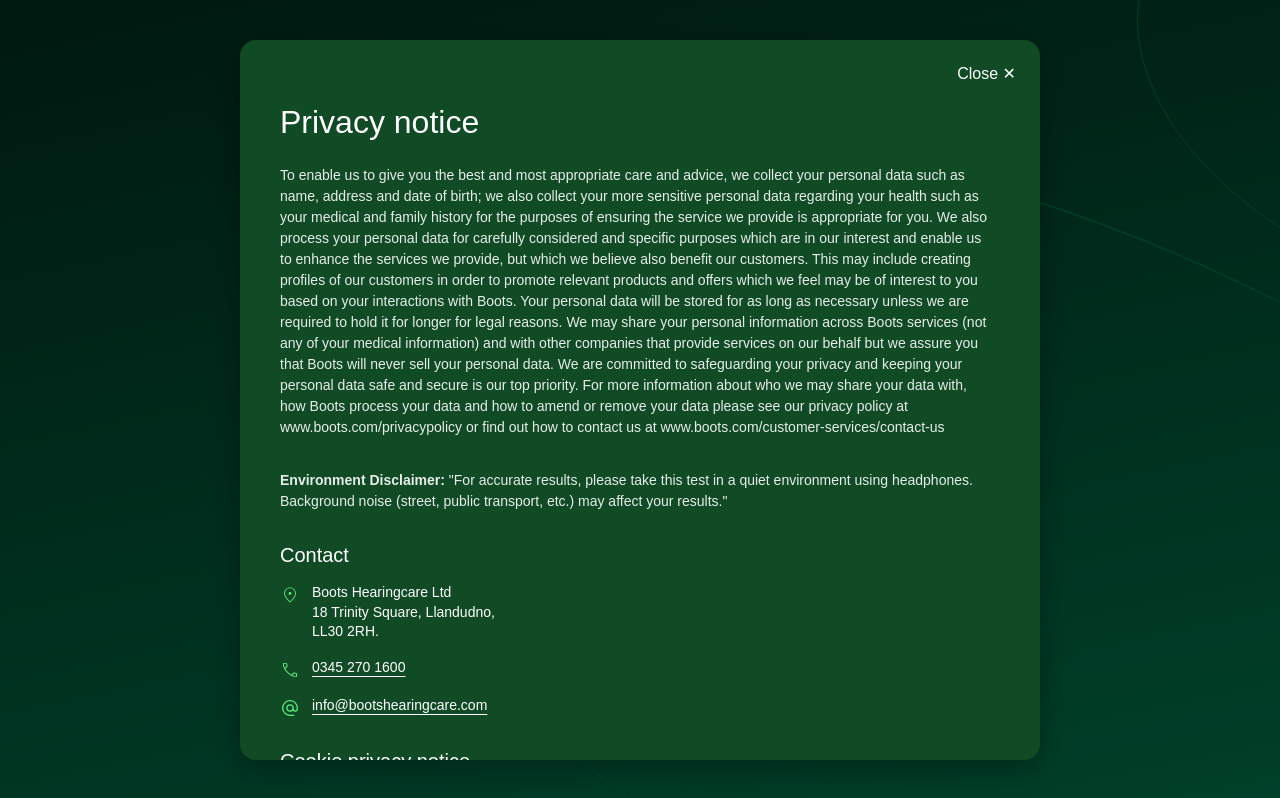
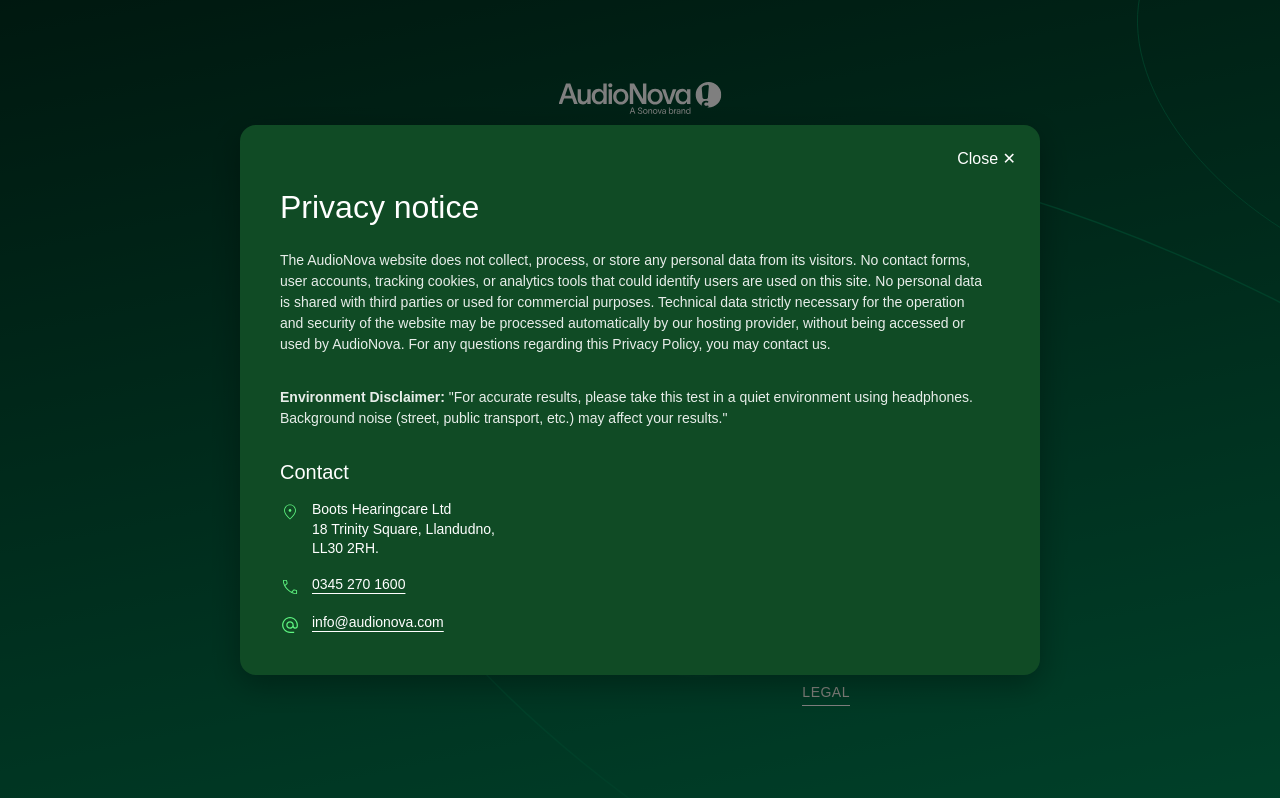
Before and after one commit to gaspoorf/audionova, a Next.js app: page / in a window 1280 px wide. Both pictures are taken after a click on the link "LEGAL". Built offline with nearby package versions, Linux system fonts and the light colour scheme; a web font is replaced by a local one.

Commit message:
FEATURE: change last feedbacks

```diff
--- a/src/components/LegalModal.module.scss
+++ b/src/components/LegalModal.module.scss
@@ -21,6 +21,7 @@
   border-radius: 16px;
   padding: 24px;
   padding-top: 64px;
+  padding-bottom: 42px;
   color: $color-white;
   position: relative;
   max-height: 90vh;
--- a/src/components/LegalModal.tsx
+++ b/src/components/LegalModal.tsx
@@ -21,7 +21,10 @@
         <div className={styles.section}>
           <div className={styles.scrollableContent}>
             <p className={styles.text}>
-              To enable us to give you the best and most appropriate care and advice, we collect your personal data such as name, address and date of birth; we also collect your more sensitive personal data regarding your health such as your medical and family history for the purposes of ensuring the service we provide is appropriate for you. We also process your personal data for carefully considered and specific purposes which are in our interest and enable us to enhance the services we provide, but which we believe also benefit our customers. This may include creating profiles of our customers in order to promote relevant products and offers which we feel may be of interest to you based on your interactions with Boots. Your personal data will be stored for as long as necessary unless we are required to hold it for longer for legal reasons. We may share your personal information across Boots services (not any of your medical information) and with other companies that provide services on our behalf but we assure you that Boots will never sell your personal data. We are committed to safeguarding your privacy and keeping your personal data safe and secure is our top priority. For more information about who we may share your data with, how Boots process your data and how to amend or remove your data please see our privacy policy at www.boots.com/privacypolicy or find out how to contact us at www.boots.com/customer-services/contact-us
+              The AudioNova website does not collect, process, or store any personal data from its visitors.
+              No contact forms, user accounts, tracking cookies, or analytics tools that could identify users are used on this site. No personal data is shared with third parties or used for commercial purposes.
+              Technical data strictly necessary for the operation and security of the website may be processed automatically by our hosting provider, without being accessed or used by AudioNova.
+              For any questions regarding this Privacy Policy, you may contact us.
             </p>
           </div>
         </div>
@@ -53,17 +56,17 @@
             </div>
             <div className={styles.contactItem}>
               <Image src="/icons/email.svg" alt="Email" width={20} height={20} />
-              <a href="mailto:info@bootshearingcare.com">info@bootshearingcare.com</a>
+              <a href="mailto:info@audionova.com">info@audionova.com</a>
             </div>
           </div>
         </div>
 
-        <div className={styles.section}>
+        {/* <div className={styles.section}>
           <h3 className={styles.sectionTitle}>Cookie privacy notice</h3>
           <p className={styles.text}>
             At vero eos et accusamus et iusto odio dignissimos ducimus qui blanditiis praesentium voluptatum deleniti atque corrupti.
           </p>
-        </div>
+        </div> */}
       </div>
     </div>
   );
--- a/src/components/ResultView.tsx
+++ b/src/components/ResultView.tsx
@@ -136,6 +136,11 @@
                 Book a free hearing test
               </button>
             )}
+            {scoreLevel === 2 && (
+              <button className={styles.button} onClick={() => window.open('https://hearing-screener.beyondhearing.org/aLXvXz/welcome', '_blank')}>
+                Check your hearing
+              </button>
+            )}
 
             <button className={styles.inviteLink} onClick={handleShare}>
                Invite someone to try the test
@@ -192,9 +197,8 @@
             </div>
             <div className={styles.articleContent}>
               <div className={styles.cardLabel}>RECOMMENDED FOR YOU</div>
-              <h2 className={styles.cardTitle}>Regular hearing tests</h2>
+              <h2 className={styles.cardTitle}>Know When to Get Checked</h2>
               <p className={styles.articleDescription}>
-                Know When to Get Checked
                 Many don't know when to get a hearing test unless they have trouble hearing. Let’s change that.
               </p>
               <button className={styles.outlineButton} onClick={() => window.open('https://www.audionova.com/your-hearing-health/when-to-get-checked/', '_blank')}>
@@ -214,13 +218,13 @@
               />
             </div>
             <div className={styles.articleContent}>
-              <div className={styles.cardLabel}>RECOMMENDED FOR YOU</div>
-              <h2 className={styles.cardTitle}>Is sleeping with earplugs harmful to hearing</h2>
+              <div className={styles.cardLabel}>How to Improve Hearing</div>
+              <h2 className={styles.cardTitle}>10 Steps to Hear Better</h2>
               {/* <p className={styles.articleDescription}>
                 Know When to Get Checked
                 Many don't know when to get a hearing test unless they have trouble hearing. Let’s change that.
               </p> */}
-              <button className={styles.outlineButton} onClick={() => window.open('https://www.audionova.com/your-hearing-health/when-to-get-checked/', '_blank')}>
+              <button className={styles.outlineButton} onClick={() => window.open('https://www.audionova.com/your-hearing-health/protect-your-hearing/', '_blank')}>
                 Read the article
               </button>
             </div>
@@ -246,8 +250,8 @@
             </div>
             <div className={styles.contactItem}>
               <Image src="/icons/email.svg" alt="" width={24} height={24} />
-              <a href="mailto:crc@auditionsante.fr">
-                crc@auditionsante.fr
+              <a href="mailto:info@audionova.com">
+                info@audionova.com
               </a>
             </div>
           </div>
--- a/src/components/WelcomeView.tsx
+++ b/src/components/WelcomeView.tsx
@@ -16,7 +16,7 @@
           Your hearing<br />matters
         </h1>
         <p className={styles.description}>
-          <strong>3 quick steps</strong> to estimate<br />your current hearing level
+          <strong>3 quick steps</strong> to see how your hearing is doing
         </p>
 
         <div className={styles.ctaText}>Check it today</div>
```
